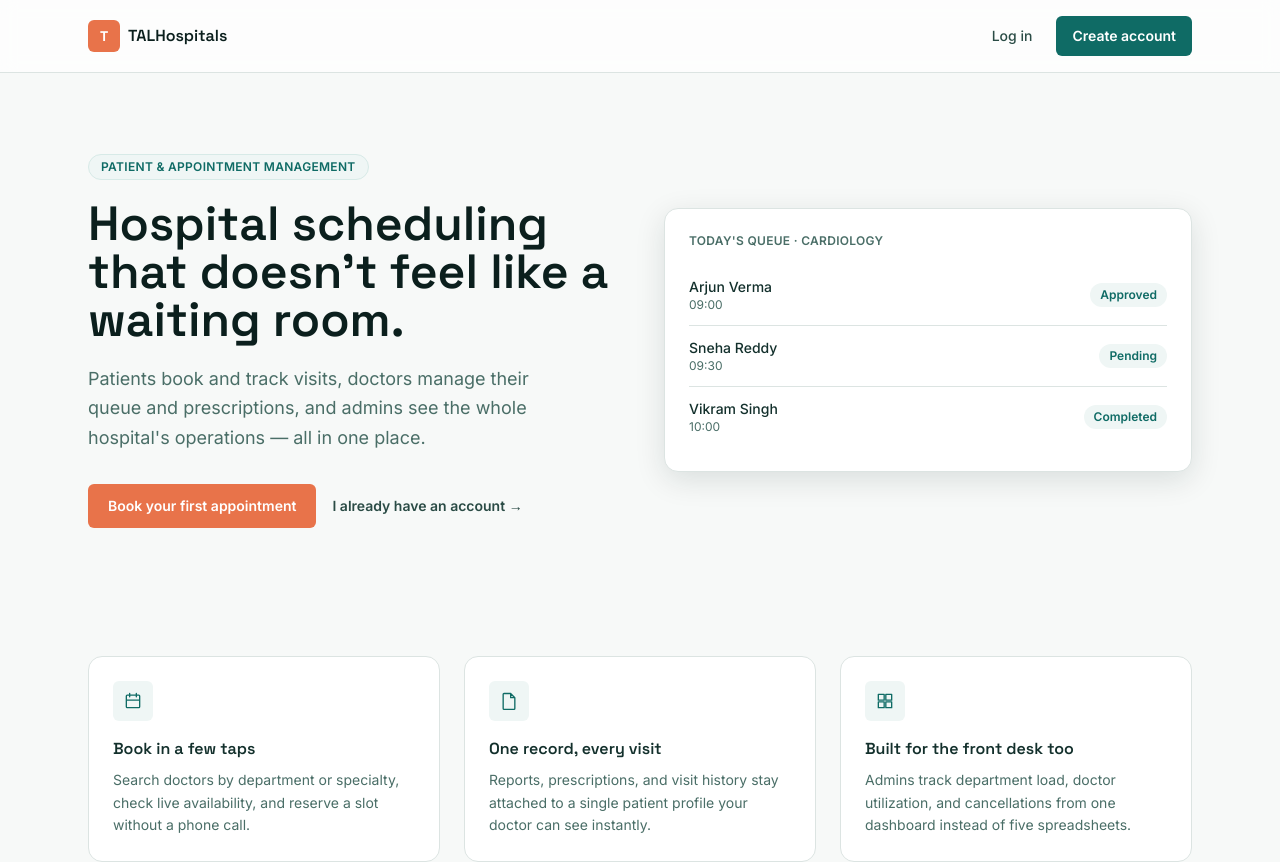
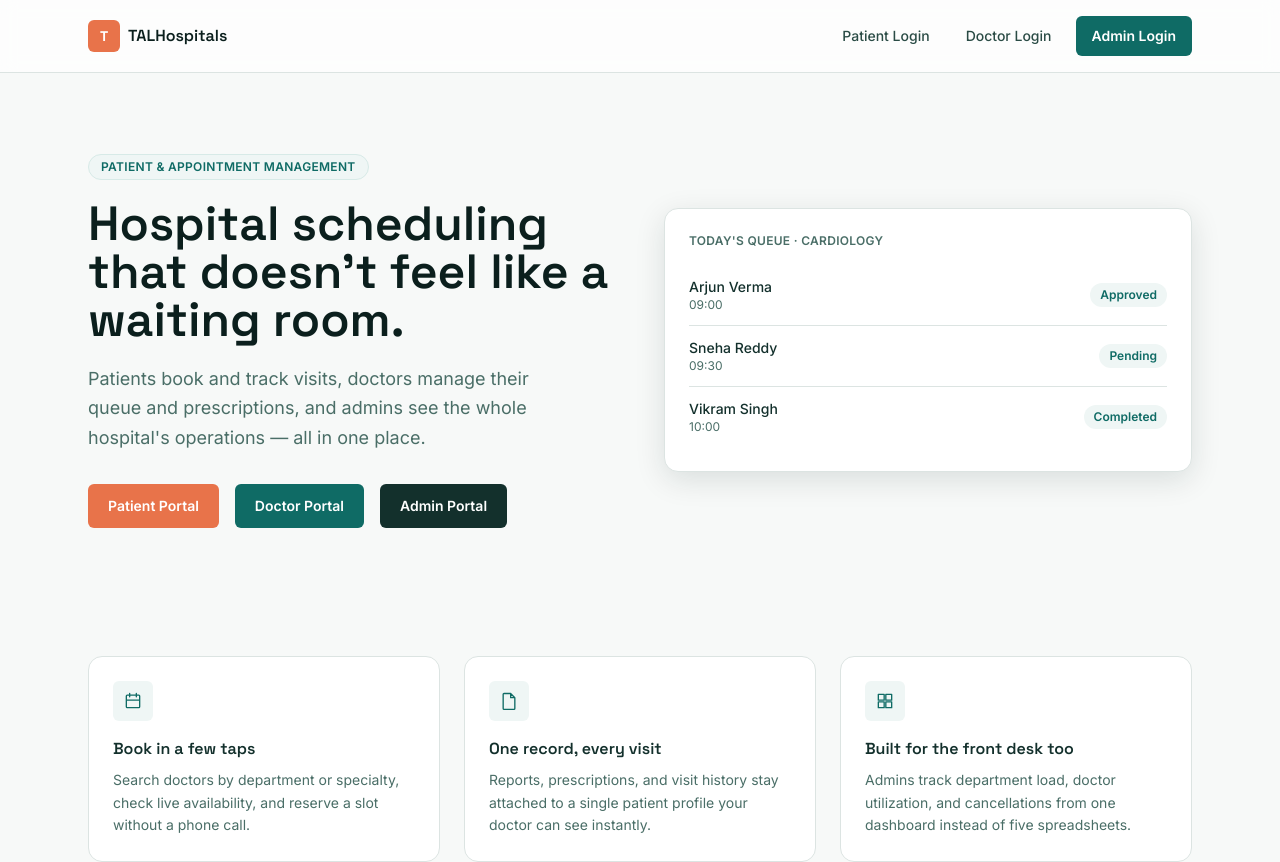
Before and after one commit to jwalakae-rgb/tal-hospitals-project-2, a React (Vite) app in the folder frontend/: page / in a window 1280 px wide. Shown: the top 862 px of the page. Built offline with nearby package versions, Linux system fonts and the light colour scheme; no server answers.

Commit message:
Update LandingPage.jsx

```diff
--- a/frontend/src/pages/LandingPage.jsx
+++ b/frontend/src/pages/LandingPage.jsx
@@ -28,14 +28,25 @@ export default function LandingPage() {
             <span className="font-display font-semibold text-ink-950">TALHospitals</span>
           </div>
         <div className="flex items-center gap-3">
-            <Link to="/login" className="text-sm font-medium text-ink-700 hover:text-clinical-900 px-3 py-2">
-              Log in
+  <Link
+    to="/login?role=patient"
+    className="text-sm font-medium text-ink-700 hover:text-clinical-900 px-3 py-2"
+  >
+    Patient Login
   </Link>
+
   <Link
-              to="/register"
+    to="/login?role=doctor"
+    className="text-sm font-medium text-ink-700 hover:text-clinical-900 px-3 py-2"
+  >
+    Doctor Login
+  </Link>
+
+  <Link
+    to="/login?role=admin"
     className="text-sm font-semibold text-white bg-clinical-700 hover:bg-clinical-900 px-4 py-2.5 rounded-sm transition-colors"
   >
-              Create account
+    Admin Login
   </Link>
 </div>
         </div>
@@ -53,15 +64,26 @@ export default function LandingPage() {
             Patients book and track visits, doctors manage their queue and prescriptions, and admins see the whole
             hospital's operations — all in one place.
           </p>
-          <div className="flex items-center gap-4">
+         <div className="flex flex-wrap items-center gap-4">
   <Link
-              to="/register"
+    to="/login?role=patient"
     className="text-sm font-semibold text-white bg-vital-500 hover:bg-vital-700 px-5 py-3 rounded-sm transition-colors"
   >
-              Book your first appointment
+    Patient Portal
   </Link>
-            <Link to="/login" className="text-sm font-semibold text-ink-700 hover:text-clinical-900">
-              I already have an account →
+
+  <Link
+    to="/login?role=doctor"
+    className="text-sm font-semibold text-white bg-clinical-700 hover:bg-clinical-900 px-5 py-3 rounded-sm transition-colors"
+  >
+    Doctor Portal
+  </Link>
+
+  <Link
+    to="/login?role=admin"
+    className="text-sm font-semibold text-white bg-ink-900 hover:bg-black px-5 py-3 rounded-sm transition-colors"
+  >
+    Admin Portal
   </Link>
 </div>
         </div>
```
Lines whose indentation alone changed are shown as unchanged.
